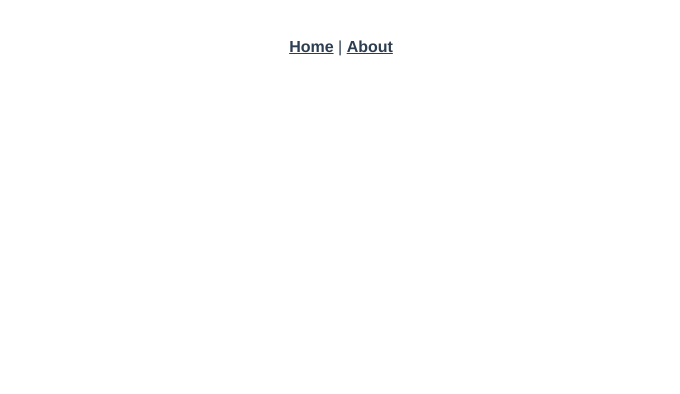
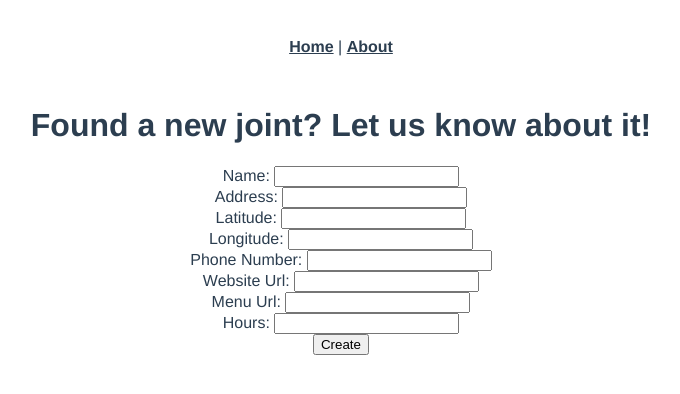
Before and after one commit to Tacoholic/tacoholic_app_vue, a Vue app: page /restaurants/new in a window 1280 px wide. Shown: the top 394 px of the page, without its empty margins (299-979 px from the left). Built offline with nearby package versions, Linux system fonts and the light colour scheme.

Commit message:
Added the Index, New, Review, signup, login and logout pages

```diff
--- a/package.json
+++ b/package.json
@@ -7,6 +7,7 @@
     "build": "vue-cli-service build"
   },
   "dependencies": {
+    "axios": "^0.18.0",
     "vue": "^2.6.6",
     "vue-router": "^3.0.1"
   },
--- a/src/main.js
+++ b/src/main.js
@@ -1,6 +1,18 @@
 import Vue from 'vue'
 import App from './App.vue'
 import router from './router'
+import axios from "axios";
+
+
+
+
+axios.defaults.baseURL =
+  process.env.NODE_ENV === "development" ? "http://localhost:3000" : "/";
+
+var jwt = localStorage.getItem("jwt");
+if (jwt) {
+  axios.defaults.headers.common["Authorization"] = "Bearer " + jwt;
+}
 
 Vue.config.productionTip = false
 
--- a/src/router.js
+++ b/src/router.js
@@ -1,25 +1,27 @@
-import Vue from 'vue'
-import Router from 'vue-router'
-import Home from './views/Home.vue'
+import Vue from 'vue';
+import Router from 'vue-router';
+import RestaurantsIndex from './views/RestaurantsIndex.vue';
+import RestaurantsNew from './views/RestaurantsNew.vue';
+import Signup from "./views/Signup.vue";
+import Login from "./views/Login.vue";
+import Logout from "./views/Logout.vue";
+import About from "./views/About.vue";
+import RestaurantsReview from "./views/RestaurantsReview.vue";
+
 
 Vue.use(Router)
+
 
 export default new Router({
   mode: 'history',
   base: process.env.BASE_URL,
   routes: [
-    {
-      path: '/',
-      name: 'home',
-      component: Home
-    },
-    {
-      path: '/about',
-      name: 'about',
-      // route level code-splitting
-      // this generates a separate chunk (about.[hash].js) for this route
-      // which is lazy-loaded when the route is visited.
-      component: () => import(/* webpackChunkName: "about" */ './views/About.vue')
-    }
+    { path: '/restaurants', name: 'restaurant', component: RestaurantsIndex},
+    { path: '/restaurants/new', name: 'restaurants-new', component: RestaurantsNew},
+    { path: '/restaurants/signup', name: 'signup', component: Signup},
+    { path: '/restaurants/login', name: 'login', component: Login},
+    { path: '/restaurants/logout', name: 'logout', component: Logout},
+    { path: '/restaurants/about', name: 'about', component: About},
+    { path: '/restaurants/reviews', name: 'review', component: RestaurantsReview}
   ]
 })
--- a/src/views/Home.vue
+++ /dev/null
@@ -1,18 +0,0 @@
-<template>
-  <div class="home">
-    <img alt="Vue logo" src="../assets/logo.png">
-    <HelloWorld msg="Welcome to Your Vue.js App"/>
-  </div>
-</template>
-
-<script>
-// @ is an alias to /src
-import HelloWorld from '@/components/HelloWorld.vue'
-
-export default {
-  name: 'home',
-  components: {
-    HelloWorld
-  }
-}
-</script>
--- /dev/null
+++ b/src/views/Login.vue
@@ -0,0 +1,56 @@
+<template>
+  <div class="login">
+    <div class="container">
+      <form v-on:submit.prevent="submit()">
+        <h1>Login</h1>
+        <ul>
+          <li class="text-danger" v-for="error in errors">{{ error }}</li>
+        </ul>
+        <div class="form-group">
+          <label>Email:</label>
+          <input type="email" class="form-control" v-model="email">
+        </div>
+        <div class="form-group">
+          <label>Password:</label>
+          <input type="password" class="form-control" v-model="password">
+        </div>
+        <input type="submit" class="btn btn-primary" value="Submit">
+      </form>
+    </div>
+  </div>
+</template>
+
+<script>
+import axios from "axios";
+
+export default {
+  data: function() {
+    return {
+      email: "",
+      password: "",
+      errors: []
+    };
+  },
+  methods: {
+    submit: function() {
+      var params = {
+        email: this.email,
+        password: this.password
+      };
+      axios
+        .post("/api/sessions", params)
+        .then(response => {
+          axios.defaults.headers.common["Authorization"] =
+            "Bearer " + response.data.jwt;
+          localStorage.setItem("jwt", response.data.jwt);
+          this.$router.push("/");
+        })
+        .catch(error => {
+          this.errors = ["Invalid email or password."];
+          this.email = "";
+          this.password = "";
+        });
+    }
+  }
+};
+</script>
--- /dev/null
+++ b/src/views/Logout.vue
@@ -0,0 +1,16 @@
+<template>
+  <div class="logout">
+  </div>
+</template>
+
+<script>
+import axios from "axios";
+
+export default {
+  created: function() {
+    delete axios.defaults.headers.common["Authorization"];
+    localStorage.removeItem("jwt");
+    this.$router.push("/");
+  }
+};
+</script>
--- /dev/null
+++ b/src/views/RestaurantsIndex.vue
@@ -0,0 +1,27 @@
+<template>
+  <div class="restaurants-index">
+    <h1>Restaurants</h1>
+    <div v-for="restaurant in restaurants">
+      <h2>{{ restaurant.name }}</h2>
+    </div>
+  </div>
+</template>
+
+<script>
+import axios from "axios";
+
+
+export default {
+  data: function() {
+    return {
+      restaurants: []
+    };
+  },
+  created: function() {
+    axios.get("/api/restaurants").then(response => {
+      this.restaurants = response.data;
+    });
+  },
+  methods: {}
+};
+</script>
--- /dev/null
+++ b/src/views/RestaurantsNew.vue
@@ -0,0 +1,83 @@
+<template>
+  <div class="restaurants-new">
+    <h1>Found a new joint?  Let us know about it!</h1>
+    <ul>
+      <li v-for="error in errors">{{ error }}</li>
+    </ul>
+
+  <form v-on:submit.prevent="submit()">
+    <div>
+      Name: <input v-model="newRestaurantName">
+    </div>
+    <div>
+      Address: <input v-model="newRestaurantAddress">
+    </div>
+    <div>
+      Latitude: <input v-model="newRestaurantLatitude">
+    </div>
+    <div>
+      Longitude: <input v-model="newRestaurantLongitude">
+    </div>
+    <div>
+      Phone Number: <input v-model="newRestaurantPhoneNumber">
+    </div>
+    <div>
+      Website Url: <input v-model="newRestaurantWebsiteUrl">
+    </div>
+    <div>
+      Menu Url: <input v-model="newRestaurantMenuUrl">
+    </div>
+    <div>
+      Hours: <input v-model="newRestaurantHours">
+    </div>
+
+    <input type="submit" value="Create" class="btn btn-warning">
+  </form>
+ </div>
+</template>
+
+<script>
+  var axios = require('axios');
+
+export default {
+  data: function() {
+    return {
+      newRestaurantName: "",
+      newRestaurantAddress: "",
+      newRestaurantLatitude: "",
+      newRestaurantLongitude: "",
+      newRestaurantPhoneNumber: "",
+      newRestaurantWebsiteUrl: "",
+      newRestaurantMenuUrl: "",
+      newRestaurantHours: "",
+      errors: []
+
+    };
+  },
+  created: function() {},
+  methods: {
+    submit: function() {
+      console.log("Create the Restaurant...");
+      var params = {
+        name: this.newRestaurantName,
+        address: this.newRestaurantAddress,
+        latitude: this.newRestaurantLatitude,
+        longitude: this.newRestaurantLongitude,
+        phone_number: this.newRestaurantPhoneNumber,
+        website_url: this.newRestaurantWebsiteUrl,
+        menu_url: this.newRestaurantMenuUrl,
+        hours: this.newRestaurantHours
+
+
+      };
+      axios.post("/api/restaurants", params)
+      .then(response => {
+        console.log("Success", response.data);
+        this.$router.push("/");
+      }).catch(error => {
+        this.errors = error.response.data.errors;
+      });
+    }
+  }
+};
+</script>
--- /dev/null
+++ b/src/views/RestaurantsReview.vue
@@ -0,0 +1,67 @@
+<template>
+   <div class="restaurants-review">
+    <h1> Leave a review! </h1>
+
+    <ul>
+      <li v-for="error in errors">{{ error }}</li>
+    </ul>
+    <div>
+    <form v-on:submit.prevent="submit()">
+    </form>
+
+    </div>
+    <div>
+      User ID: <input v-model="UserId">
+    </div>
+    <div>
+      Restaurant ID: <input v-model="RestaurantId">
+    </div>
+    <div>
+      Content: <input v-model="RestaurantContent">
+    </div>
+    <div>
+      Taco Points: <input v-model="RestaurantTacoPoints">
+    </div>
+
+    <input type="submit" value="Create" class="btn btn-warning">
+  <!-- </form>   -->
+  </div>
+</template>
+
+<script>
+
+    var axios = require('axios');
+
+  export default {
+    data: function() {
+      return {
+        UserId: "",
+        RestaurantId: "",
+        RestaurantContent: "",
+        RestaurantTacoPoints: "",
+        errors: []
+
+      };
+    },
+    created: function() {},
+    methods: {
+      submit: function() {
+        console.log("Create the Review...");
+        var params = {
+          userId: this.UserId,
+          restaurantId: this.RestaurantId,
+          content: this.RestaurantContent,
+          tacopoints: this.RestaurantTacoPoints
+
+        };
+        axios.post("/api/restaurants", params)
+        .then(response => {
+          console.log("Success", response.data);
+          this.$router.push("/");
+        }).catch(error => {
+          this.errors = error.response.data.errors;
+        });
+      }
+    }
+  };
+</script>
--- /dev/null
+++ b/src/views/Signup.vue
@@ -0,0 +1,63 @@
+<template>
+  <div class="signup">
+    <div class="container">
+      <form v-on:submit.prevent="submit()">
+        <h1>Join the cult!</h1>
+        <ul>
+          <li class="text-danger" v-for="error in errors">{{ error }}</li>
+        </ul>
+        <div class="form-group">
+          <label>Name:</label>
+          <input type="text" class="form-control" v-model="name">
+        </div>
+        <div class="form-group">
+          <label>Email:</label>
+          <input type="email" class="form-control" v-model="email">
+        </div>
+        <div class="form-group">
+          <label>Password:</label>
+          <input type="password" class="form-control" v-model="password">
+        </div>
+        <div class="form-group">
+          <label>Password confirmation:</label>
+          <input type="password" class="form-control" v-model="passwordConfirmation">
+        </div>
+        <input type="submit" class="btn btn-primary" value="Submit">
+      </form>
+    </div>
+  </div>
+</template>
+
+<script>
+import axios from "axios";
+
+export default {
+  data: function() {
+    return {
+      name: "",
+      email: "",
+      password: "",
+      passwordConfirmation: "",
+      errors: []
+          };
+        },
+        methods: {
+          submit: function() {
+            var params = {
+              name: this.name,
+              email: this.email,
+              password: this.password,
+              password_confirmation: this.passwordConfirmation
+            };
+            axios
+              .post("/api/users", params)
+              .then(response => {
+                this.$router.push("/login");
+              })
+              .catch(error => {
+                this.errors = error.response.data.errors;
+              });
+          }
+        }
+      };
+      </script>
```
Also changed, not shown: 1 other file (tests, documents, lock files or other folders).
